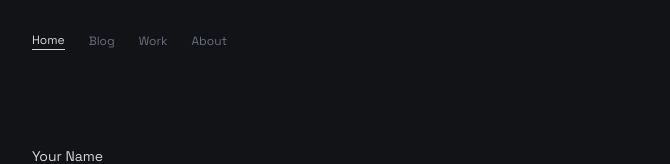
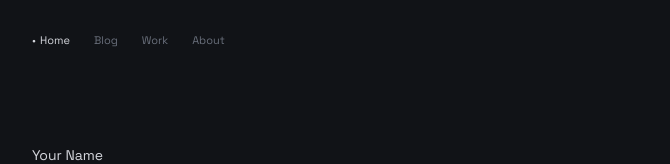
Before and after one commit to zhravan/zen-mdx-blog, a Next.js app: page / in a window 1280 px wide. Shown: the top 164 px of the page, without its empty margins (304-974 px from the left). Built offline with nearby package versions, Linux system fonts and the light colour scheme; no server answers.

Commit message:
feat: active indicator on selected menu option

```diff
--- a/components/navigation/NavLink.tsx
+++ b/components/navigation/NavLink.tsx
@@ -10,29 +10,30 @@ interface NavLinkProps {
 
 export function NavLink({ href, children }: NavLinkProps) {
   const pathname = usePathname();
-  const isActive = pathname === href;
+  // Consider subroutes active (e.g., /blog/[slug] should activate /blog)
+  const isActive = href === '/'
+    ? pathname === '/'
+    : pathname === href || pathname.startsWith(href + '/');
 
   return (
     <Link
       href={href}
-      className="text-xs transition-all duration-150"
+      aria-current={isActive ? 'page' : undefined}
+      className="text-xxs transition-opacity hover:opacity-90 focus:opacity-90 flex items-center gap-1"
       style={{
         color: isActive
           ? 'var(--color-foreground)'
           : 'var(--color-muted-foreground)',
         textDecoration: 'none',
-        borderBottom: isActive ? '1px solid var(--color-foreground)' : 'none',
-        paddingBottom: isActive ? '1px' : '0'
-      }}
-      onMouseEnter={(e) => {
-        e.currentTarget.style.color = 'var(--color-foreground)';
-      }}
-      onMouseLeave={(e) => {
-        e.currentTarget.style.color = isActive
-          ? 'var(--color-foreground)'
-          : 'var(--color-muted-foreground)';
+        borderBottom: 'none',
+        paddingBottom: 0
       }}
     >
+      {isActive && (
+        <span aria-hidden className="leading-none" style={{ color: 'var(--color-foreground)' }}>
+          •
+        </span>
+      )}
       {children}
     </Link>
   );
```
